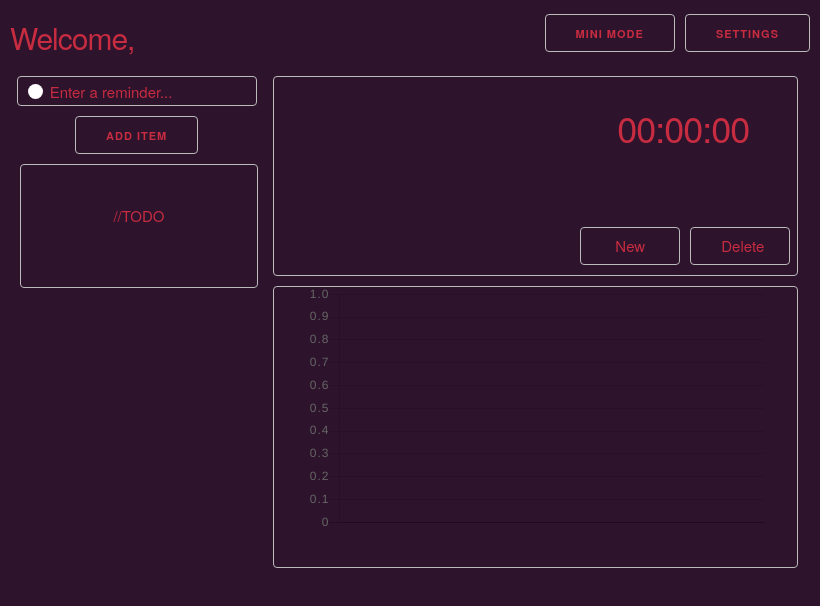
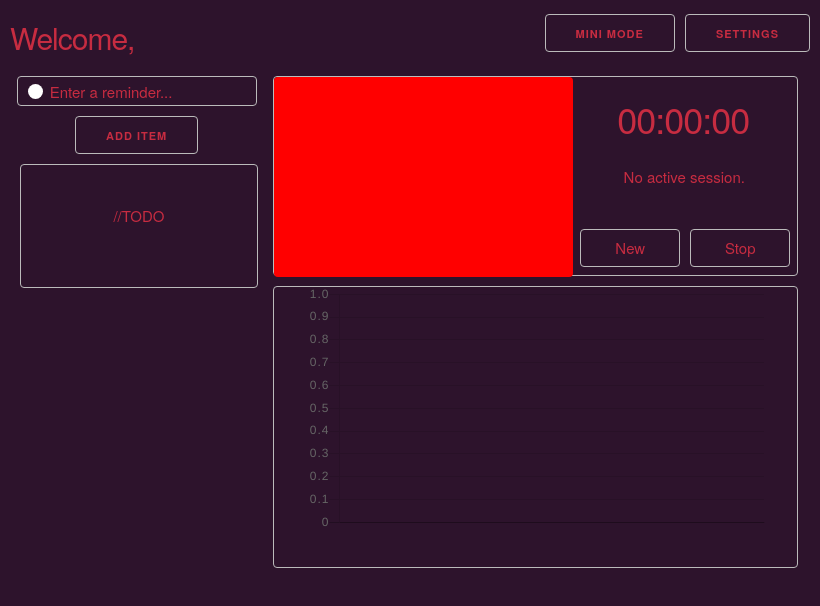
Before and after one commit to aadarshjha/productivity, an Electron app: page view/index.html in a window 820 px wide. Drawn offline with nearby package versions, Linux system fonts and the light colour scheme; no server answers.

Commit message:
Updating timer

```diff
--- a/package.json
+++ b/package.json
@@ -14,8 +14,11 @@
   "dependencies": {
     "animate.css": "^3.7.2",
     "chart.js": "^2.9.3",
+    "easytimer.js": "^4.1.1",
     "electron-prompt": "^1.4.0",
     "electron-store": "^5.1.0",
+    "install": "^0.13.0",
+    "npm": "^6.13.4",
     "sortablejs": "^1.10.1"
   }
 }
--- a/style/sessions.css
+++ b/style/sessions.css
@@ -20,7 +20,22 @@
 .timer-text {
   position: relative;
   right: 18px;
-  bottom: 15px;
+  bottom: -8px;
+}
+
+.current-Session {
+  position: relative;
+  top: -10px;
+  left: 4px;
+}
+
+
+.stacks {
+  display: flex;
+  flex-direction: row;
+  position: relative;
+  right: 55px;
+  top: 10px;
 }
 
 
@@ -29,6 +44,7 @@
   padding: 0;
   flex: 2;
   border: none;
+  background-color: red;
 }
 .right-flex {
   height: 200px;
@@ -42,13 +58,6 @@
   padding: 0;
 }
 
-.stacks {
-  display: flex;
-  flex-direction: row;
-  position: relative;
-  right: 55px;
-  top: 40px;
-}
 
 .left-button {
   margin-right: 10px;
--- a/view/index.html
+++ b/view/index.html
@@ -50,6 +50,9 @@
                <div class="timer-text">
                  <h3 id = "timer">00:00:00</h3>
                </div>
+               <div class="current-Session center-text left-button">
+                 <h6>No active session.</h6>
+               </div>
                <div class="stacks">
                  <div class="button left-button">
                    <div class="center-text">
@@ -58,7 +61,7 @@
                  </div>
                  <div class="button right-button">
                    <div class="center-text">
-                     <h6>Delete</h6>
+                     <h6>Stop</h6>
                    </div>
                  </div>
                </div>
```
Also changed, not shown: 1 other file.
